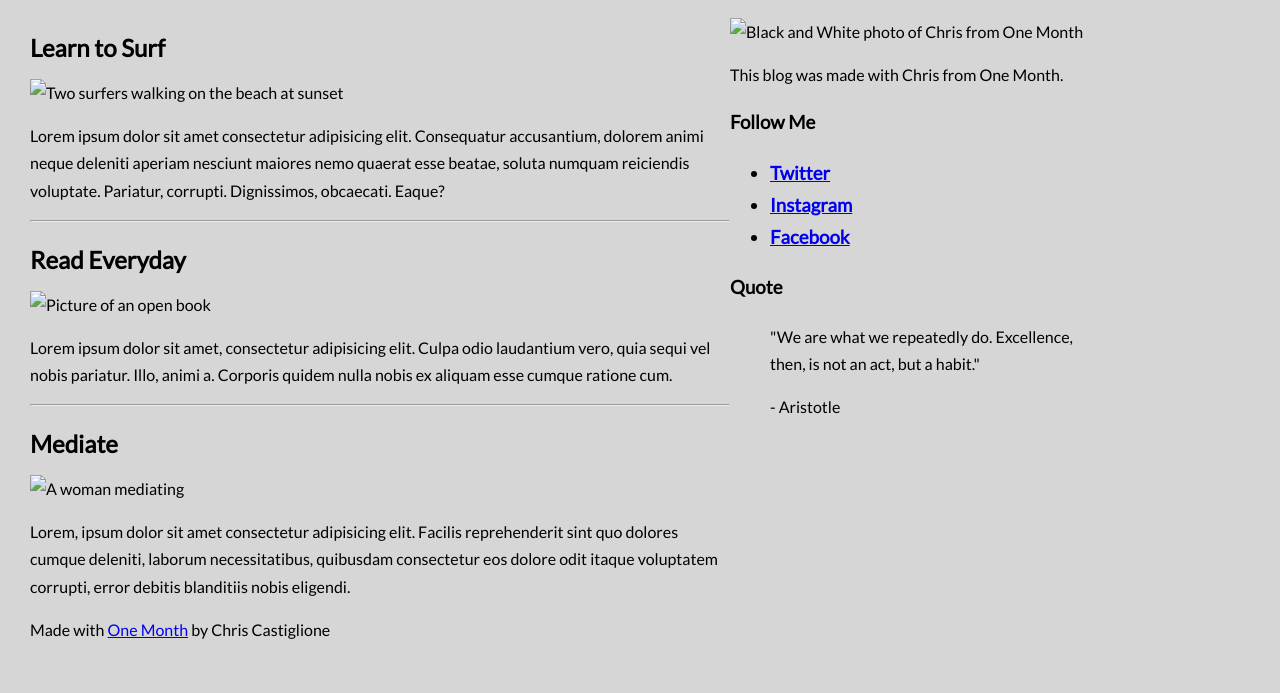
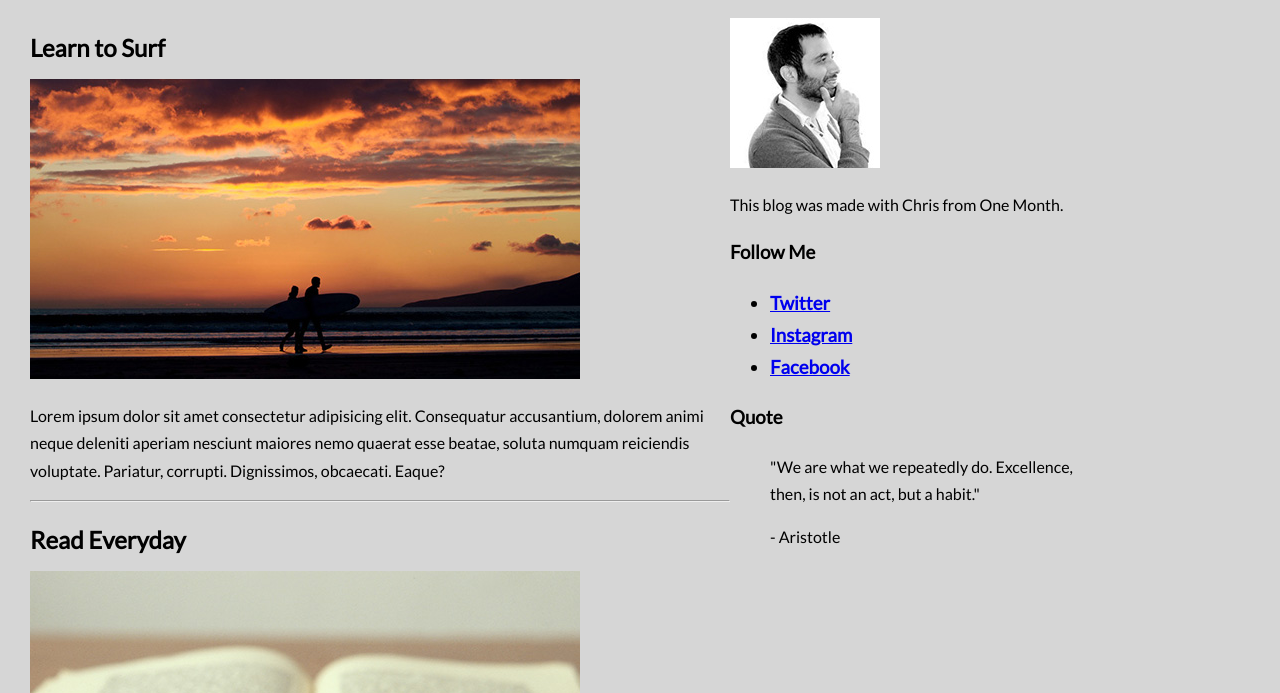
Before and after one commit to McNChem/monthly-resolutions, a plain HTML site: page index.html in a window 1280 px wide. Shown: the part 104-797 px from the top of the page. Drawn offline with Linux system fonts and the light colour scheme; files that its build step writes are made by us from their sources.

Commit message:
Updated index.html
Updated the html index with better paths to the images and the css files

```diff
--- a/index.html
+++ b/index.html
@@ -8,8 +8,8 @@
     <meta name="author" content="Chris Castiglione, and the One Month team">
 		<title>Monthly Resolutions by Chris Castiglione</title>
 		<link href='http://fonts.googleapis.com/css?family=Lato' rel='stylesheet' type='text/css'>
-		<link rel="stylesheet" href="css/normalize.css">
-		<link rel="stylesheet" href="css/style.css">
+		<link rel="stylesheet" href="normalize.css">
+		<link rel="stylesheet" href="style.css">
 	</head>
 	<body>
 		<header>
@@ -19,21 +19,21 @@
 			<section>
 				<article>
 				<h2>Learn to Surf</h2>
-				<img src="images/surfing.jpg" alt="Two surfers walking on the beach at sunset">
+				<img src="surfing.jpg" alt="Two surfers walking on the beach at sunset">
 				<p>Lorem ipsum dolor sit amet consectetur adipisicing elit. Consequatur accusantium, dolorem animi neque deleniti aperiam nesciunt maiores nemo quaerat esse beatae, soluta numquam reiciendis voluptate. Pariatur, corrupti. Dignissimos, obcaecati. Eaque?</p></article>
 			<hr>
 			<article><h2>Read Everyday</h2>
-				<img src="images/book.jpg" alt="Picture of an open book">
+				<img src="book.jpg" alt="Picture of an open book">
 				<p>Lorem ipsum dolor sit amet, consectetur adipisicing elit. Culpa odio laudantium vero, quia sequi vel nobis pariatur. Illo, animi a. Corporis quidem nulla nobis ex aliquam esse cumque ratione cum.</p></article>
 			<hr>
 			<article>
 				<h2>Mediate</h2>
-				<img src="images/meditate-girl.jpg" alt="A woman mediating">
+				<img src="meditate-girl.jpg" alt="A woman mediating">
 				<p>Lorem, ipsum dolor sit amet consectetur adipisicing elit. Facilis reprehenderit sint quo dolores cumque deleniti, laborum necessitatibus, quibusdam consectetur eos dolore odit itaque voluptatem corrupti, error debitis blanditiis nobis eligendi.</p></article>
 				</section>
 			</div> <!--End Container Div-->
 			<aside>
-				<img src="images/chris-castiglione.jpg" alt="Black and White photo of Chris from One Month">
+				<img src="chris-castiglione.jpg" alt="Black and White photo of Chris from One Month">
 				<p>This blog was made with Chris from One Month. </p>
 				<h3>Follow Me</33>
 				<ul>
```
